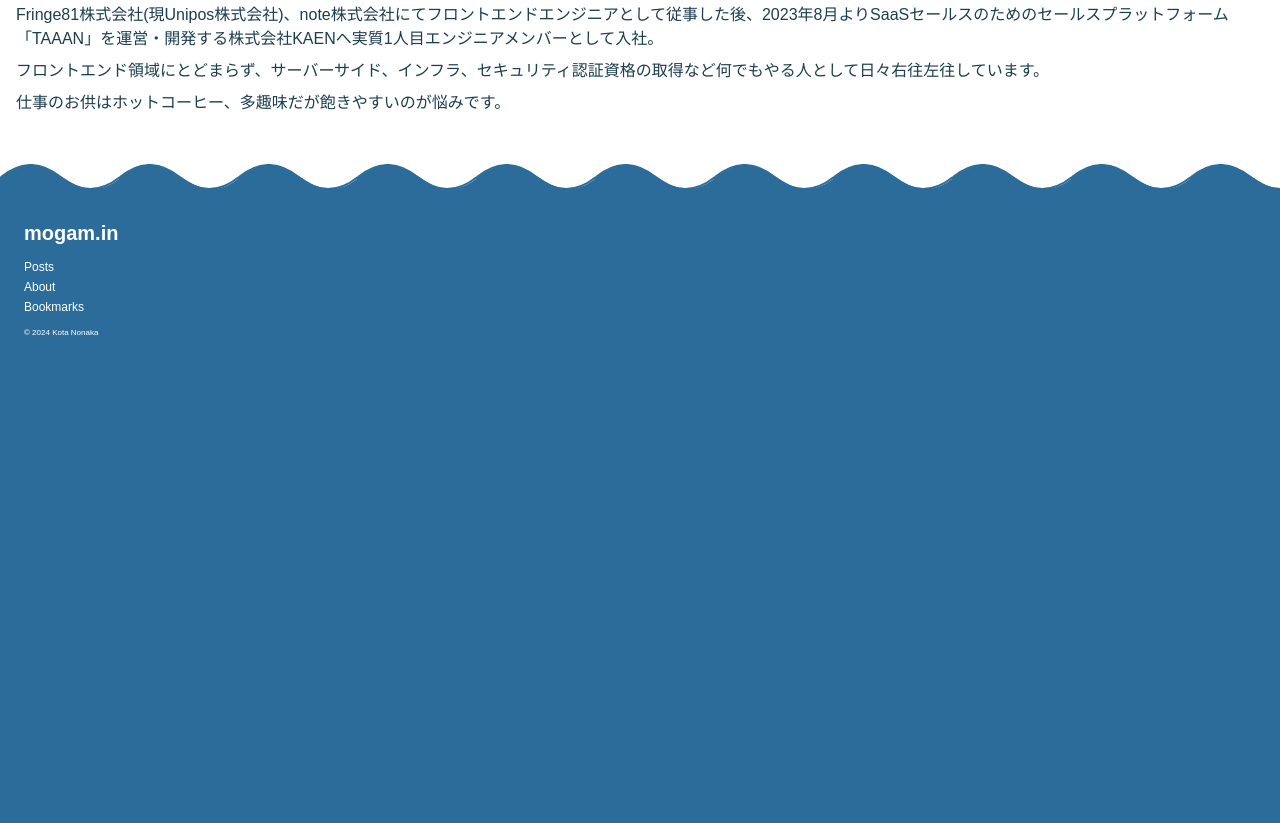
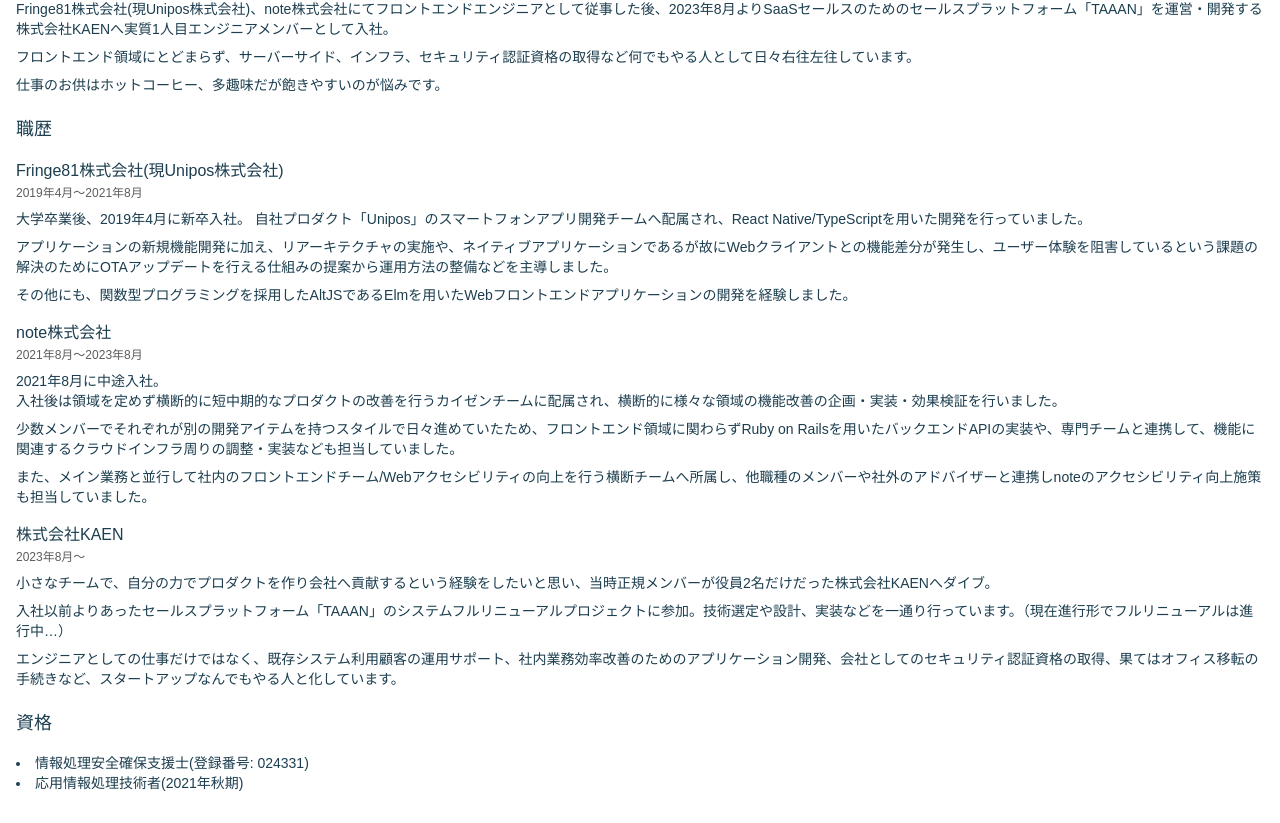
Before and after one commit to uutarou10/mogam.in-2024-next, a Next.js app: page /about in a window 1280 px wide. Shown: the part 437-1260 px from the top of the page. Before the commit the page ends 800 px from the top, so only its background shows below. Built offline with nearby package versions, Linux system fonts and the light colour scheme; a web font is replaced by a local one.

Commit message:
about page

```diff
--- a/package.json
+++ b/package.json
@@ -10,6 +10,7 @@
     "format": "prettier --write src"
   },
   "dependencies": {
+    "class-variance-authority": "^0.7.0",
     "clsx": "^2.1.1",
     "next": "14.2.7",
     "react": "^18",
--- a/src/app/about/page.tsx
+++ b/src/app/about/page.tsx
@@ -1,10 +1,10 @@
-import { SectionHeading } from '@/components/SectionHeading';
+import { Heading } from '@/components/Heading';
 
 export default function Page() {
   return (
-    <main className={'max-w-screen-xl mx-auto grid gap-5 px-4'}>
-      <SectionHeading>About</SectionHeading>
-      <section className={'text-text-primary grid gap-2'}>
+    <main className={'max-w-screen-xl mx-auto grid gap-5 px-4 text-sm'}>
+      <Heading>About</Heading>
+      <article className={'text-text-primary grid gap-2'}>
         <img
           src={'/icon.jpg'}
           alt={'アイコン画像'}
@@ -18,7 +18,87 @@
           フロントエンド領域にとどまらず、サーバーサイド、インフラ、セキュリティ認証資格の取得など何でもやる人として日々右往左往しています。
         </p>
         <p>仕事のお供はホットコーヒー、多趣味だが飽きやすいのが悩みです。</p>
-      </section>
+      </article>
+
+      <article className={'grid gap-4 text-text-primary'}>
+        <Heading level={3}>職歴</Heading>
+        <section className={'grid gap-2'}>
+          <JobHistoryHeader
+            companyName={'Fringe81株式会社(現Unipos株式会社)'}
+            dateRange={'2019年4月〜2021年8月'}
+          />
+          <p>
+            大学卒業後、2019年4月に新卒入社。
+            自社プロダクト「Unipos」のスマートフォンアプリ開発チームへ配属され、React
+            Native/TypeScriptを用いた開発を行っていました。
+          </p>
+          <p>
+            アプリケーションの新規機能開発に加え、リアーキテクチャの実施や、ネイティブアプリケーションであるが故にWebクライアントとの機能差分が発生し、ユーザー体験を阻害しているという課題の解決のためにOTAアップデートを行える仕組みの提案から運用方法の整備などを主導しました。
+          </p>
+          <p>
+            その他にも、関数型プログラミングを採用したAltJSであるElmを用いたWebフロントエンドアプリケーションの開発を経験しました。
+          </p>
+        </section>
+
+        <section className={'grid gap-2'}>
+          <JobHistoryHeader
+            companyName={'note株式会社'}
+            dateRange={'2021年8月〜2023年8月'}
+          />
+          <p>
+            2021年8月に中途入社。
+            <br />
+            入社後は領域を定めず横断的に短中期的なプロダクトの改善を行うカイゼンチームに配属され、横断的に様々な領域の機能改善の企画・実装・効果検証を行いました。
+          </p>
+          <p>
+            少数メンバーでそれぞれが別の開発アイテムを持つスタイルで日々進めていたため、フロントエンド領域に関わらずRuby
+            on
+            Railsを用いたバックエンドAPIの実装や、専門チームと連携して、機能に関連するクラウドインフラ周りの調整・実装なども担当していました。
+          </p>
+          <p>
+            また、メイン業務と並行して社内のフロントエンドチーム/Webアクセシビリティの向上を行う横断チームへ所属し、他職種のメンバーや社外のアドバイザーと連携しnoteのアクセシビリティ向上施策も担当していました。
+          </p>
+        </section>
+
+        <section className={'grid gap-2'}>
+          <JobHistoryHeader
+            companyName={'株式会社KAEN'}
+            dateRange={'2023年8月〜'}
+          />
+          <p>
+            小さなチームで、自分の力でプロダクトを作り会社へ貢献するという経験をしたいと思い、当時正規メンバーが役員2名だけだった株式会社KAENへダイブ。
+          </p>
+          <p>
+            入社以前よりあったセールスプラットフォーム「TAAAN」のシステムフルリニューアルプロジェクトに参加。技術選定や設計、実装などを一通り行っています。（現在進行形でフルリニューアルは進行中…）
+          </p>
+          <p>
+            エンジニアとしての仕事だけではなく、既存システム利用顧客の運用サポート、社内業務効率改善のためのアプリケーション開発、会社としてのセキュリティ認証資格の取得、果てはオフィス移転の手続きなど、スタートアップなんでもやる人と化しています。
+          </p>
+        </section>
+      </article>
+
+      <article className={'grid gap-4 text-text-primary'}>
+        <Heading level={3}>資格</Heading>
+        <ul className={'list-disc list-inside'}>
+          <li>情報処理安全確保支援士(登録番号: 024331)</li>
+          <li>応用情報処理技術者(2021年秋期)</li>
+        </ul>
+      </article>
     </main>
   );
 }
+
+function JobHistoryHeader({
+  companyName,
+  dateRange,
+}: {
+  companyName: string;
+  dateRange: string;
+}) {
+  return (
+    <hgroup className={'grid gap-0.5'}>
+      <h4 className={'text-base'}>{companyName}</h4>
+      <p className={'text-text-secondary text-xs'}>{dateRange}</p>
+    </hgroup>
+  );
+}
--- a/src/app/page.tsx
+++ b/src/app/page.tsx
@@ -1,12 +1,12 @@
 import Header from '@/components/Header';
-import { SectionHeading } from '@/components/SectionHeading';
+import { Heading } from '../components/Heading';
 import PostCard from '@/components/PostCard';
 
 export default function Home() {
   return (
     <main className={'flex flex-col gap-16 px-4 max-w-screen-xl mx-auto'}>
       <section className={'grid gap-5'}>
-        <SectionHeading>Recently Posts</SectionHeading>
+        <Heading>Recently Posts</Heading>
         <div
           className={'grid grid-cols-1 gap-8 md:gap-4 lg:gap-8 md:grid-cols-3'}
         >
@@ -16,8 +16,8 @@
           <PostCard />
         </div>
       </section>
-      <section className={'grid gap-5 text-text-primary'}>
-        <SectionHeading>About</SectionHeading>
+      <section className={'grid gap-5 text-text-primary text-sm'}>
+        <Heading>About</Heading>
         <img
           src={'/icon.jpg'}
           alt={'アイコン画像'}
--- /dev/null
+++ b/src/components/Heading/index.tsx
@@ -0,0 +1,22 @@
+import { ReactNode } from 'react';
+import { cva, VariantProps } from 'class-variance-authority';
+
+const heading = cva(['text-text-primary'], {
+  variants: {
+    level: {
+      [2]: ['font-bold', 'text-xl'],
+      [3]: ['text-lg'],
+    },
+  },
+  defaultVariants: {
+    level: 2,
+  },
+});
+
+export function Heading({
+  children,
+  ...rest
+}: { children: ReactNode } & VariantProps<typeof heading>) {
+  const Wrapper = !rest.level ? 'h2' : (`h${rest.level}` as const);
+  return <Wrapper className={heading(rest)}>{children}</Wrapper>;
+}
--- a/src/components/SectionHeading/index.tsx
+++ /dev/null
@@ -1,5 +0,0 @@
-import { ReactNode } from 'react';
-
-export function SectionHeading({ children }: { children: ReactNode }) {
-  return <h2 className={'text-xl text-text-primary font-bold'}>{children}</h2>;
-}
```
Also changed, not shown: 1 other file (tests, documents, lock files or other folders).
